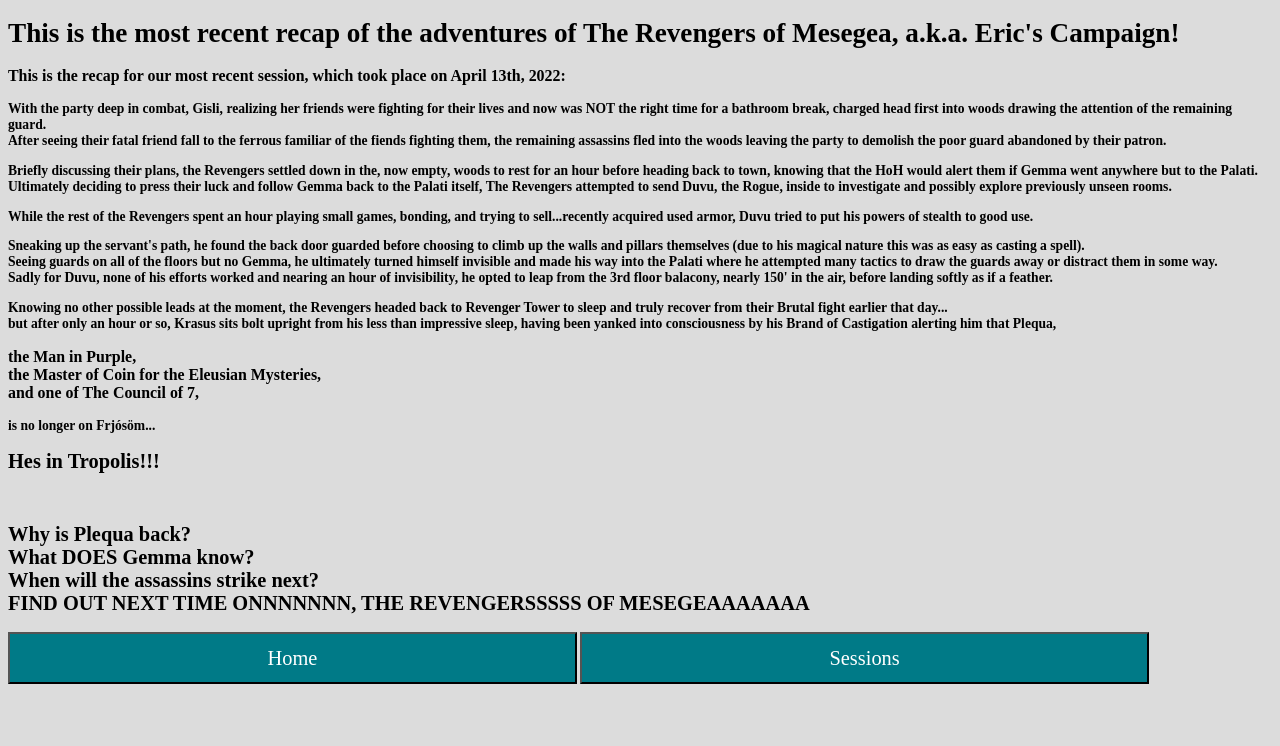
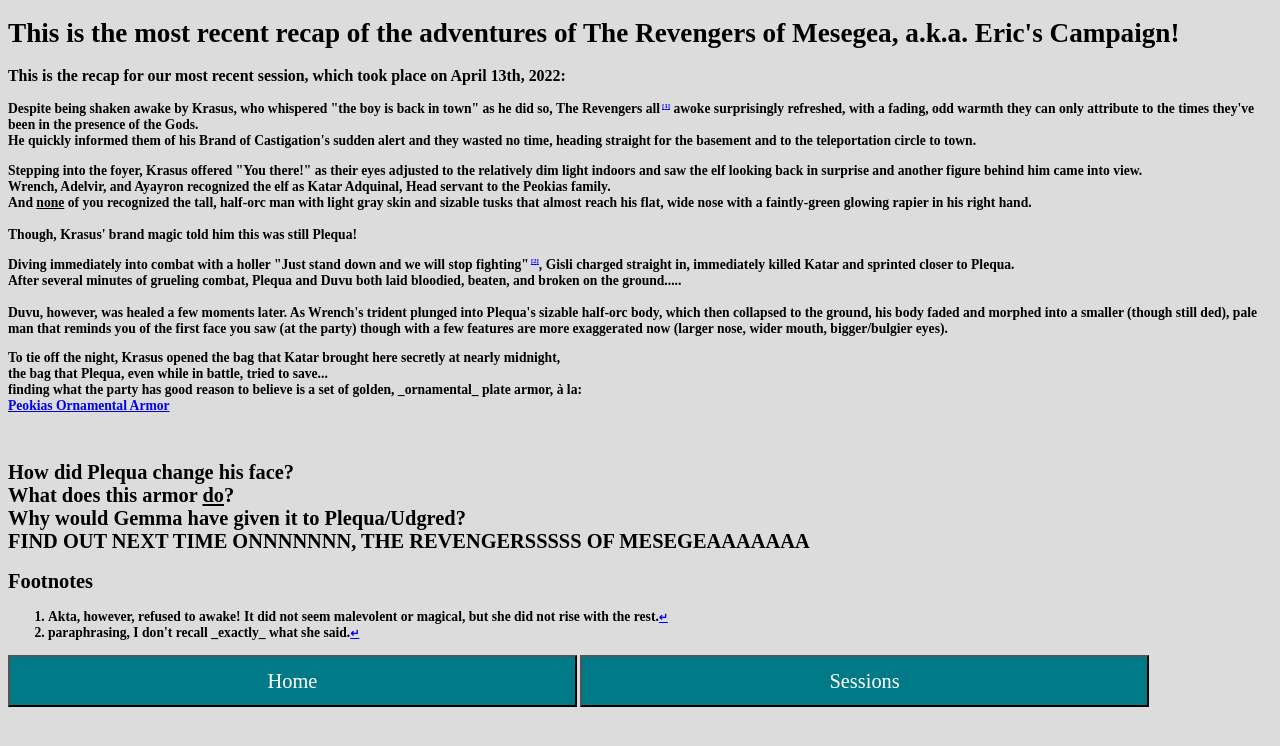
Before and after one commit to TheDiemer/resumeSite, a Flask app: page /last in a window 1280 px wide. Shown: the top 746 px of the page. Run offline with Flask 2, Linux system fonts and the light colour scheme.

Commit message:
docs(recap/sessions): updated Most things for the last recap and moved former to sessions

```diff
--- a/dnd/static/css/details.css
+++ b/dnd/static/css/details.css
@@ -3,7 +3,64 @@ body {
   font-family: "sans-serif";
   font-weight: bold;
   font-size: 1.5em;
+  /**
+   * this is for a footnote counter wherever I want it
+   */
+  counter-reset: footnotes;
 }
+/**
+ * Below section is Just for footnote counting
+ */
+/**
+ * Inline footnotes references
+ * 1. Increment the counter at each new reference
+ * 2. Reset link styles to make it appear like regular text
+ */
+a[aria-describedby="footnote-label"] {
+  counter-increment: footnotes; /* 1 */
+  text-decoration: none; /* 2 */
+  color: inherit; /* 2 */
+  cursor: default; /* 2 */
+  outline: none; /* 2 */
+}
+
+/**
+ * Actual numbered references
+ * 1. Display the current state of the counter (e.g. `[1]`)
+ * 2. Align text as superscript
+ * 3. Make the number smaller (since it's superscript)
+ * 4. Slightly offset the number from the text
+ * 5. Reset link styles on the number to show it's usable
+ */
+a[aria-describedby="footnote-label"]::after {
+  content: '[' counter(footnotes) ']'; /* 1 */
+  vertical-align: super; /* 2 */
+  font-size: 0.5em; /* 3 */
+  margin-left: 2px; /* 4 */
+  color: blue; /* 5 */
+  text-decoration: underline; /* 5 */
+  cursor: pointer; /* 5 */
+}
+
+/**
+ * Resetting the default focused styles on the number
+ */
+a[aria-describedby="footnote-label"]:focus::after {
+  outline: thin dotted;
+  outline-offset: 2px;
+}
+
+[aria-label="Back to content"] {
+	font-size: 0.8em;
+}
+
+footer :target {
+	background: rgb(199, 48, 50)
+}
+/**
+ * end of footnote counting section
+ */
+
 .button {
   text-align: center;
   font-size: 1.5em;
--- a/dnd/templates/recap.html
+++ b/dnd/templates/recap.html
@@ -9,34 +9,40 @@
         <h1>This is the most recent recap of the adventures of The Revengers of Mesegea, a.k.a. Eric's Campaign!</h1>
         <h3>This is the recap for our most recent session, which took place on April 13th, 2022:</h3>
         <p>
-		<a>With the party deep in combat, Gisli, realizing her friends were fighting for their lives and now was NOT the right time for a bathroom break, charged head first into woods drawing the attention of the remaining guard.</a><br>
-		<a>After seeing their fatal friend fall to the ferrous familiar of the fiends fighting them, the remaining assassins fled into the woods leaving the party to demolish the poor guard abandoned by their patron.</a><br>
+		<a>Despite being shaken awake by Krasus, who whispered "the boy is back in town" as he did so, <a aria-describedby="footnote-label" href="#all" id="all-ref">The Revengers all</a> awoke surprisingly refreshed, with a fading, odd warmth they can only attribute to the times they've been in the presence of the Gods.</a><br>
+		<a>He quickly informed them of his Brand of Castigation's sudden alert and they wasted no time, heading straight for the basement and to the teleportation circle to town.</a><br>
 	</p><p>
-		<a>Briefly discussing their plans, the Revengers settled down in the, now empty, woods to rest for an hour before heading back to town, knowing that the HoH would alert them if Gemma went anywhere but to the Palati.</a><br>
-		<a>Ultimately deciding to press their luck and follow Gemma back to the Palati itself, The Revengers attempted to send Duvu, the Rogue, inside to investigate and possibly explore previously unseen rooms.</a><br>
+		<a>Stepping into the foyer, Krasus offered "You there!" as their eyes adjusted to the relatively dim light indoors and saw the elf looking back in surprise and another figure behind him came into view.</a><br>
+		<a>Wrench, Adelvir, and Ayayron recognized the elf as Katar Adquinal, Head servant to the Peokias family.</a><br>
+		<a>And <u>none</u> of you recognized the tall, half-orc man with light gray skin and sizable tusks that almost reach his flat, wide nose with a faintly-green glowing rapier in his right hand.</a><br><br>
+		<a>Though, Krasus' brand magic told him this was still Plequa!</a><br>
 	</p><p>
-		<a>While the rest of the Revengers spent an hour playing small games, bonding, and trying to sell...recently acquired used armor, Duvu tried to put his powers of stealth to good use.</a><br>
+		<a>Diving immediately into combat with a holler <a aria-describedby="footnote-label" href="#quote" id="quote-ref">"Just stand down and we will stop fighting"</a>, Gisli charged straight in, immediately killed Katar and sprinted closer to Plequa.</a><br>
+		<a>After several minutes of grueling combat, Plequa and Duvu both laid bloodied, beaten, and broken on the ground.....</a><br><br>
+		<a>Duvu, however, was healed a few moments later.</a>
+		<a>As Wrench's trident plunged into Plequa's sizable half-orc body, which then collapsed to the ground, his body faded and morphed into a smaller (though still ded), pale man that reminds you of the first face you saw (at the party) though with a few features are more exaggerated now (larger nose, wider mouth, bigger/bulgier eyes).</a><br>
 	</p><p>
-		<a>Sneaking up the servant's path, he found the back door guarded before choosing to climb up the walls and pillars themselves (due to his magical nature this was as easy as casting a spell).</a><br>
-		<a>Seeing guards on all of the floors but no Gemma, he ultimately turned himself invisible and made his way into the Palati where he attempted many tactics to draw the guards away or distract them in some way.</a><br>
-		<a>Sadly for Duvu, none of his efforts worked and nearing an hour of invisibility, he opted to leap from the 3rd floor balacony, nearly 150' in the air, before landing softly as if a feather.</a><br>
+	<a>To tie off the night, Krasus opened the bag that Katar brought here secretly at nearly midnight,</a><br>
+	<a>the bag that Plequa, even while in battle, tried to save...</a><br>
+	<a>finding what the party has good reason to believe is a set of golden, _ornamental_ plate armor, à la:<br>
+		<a href="{{ url_for('static', filename='Golden_Armor.png') }}">Peokias Ornamental Armor</a>
+	</a>
 	</p><p>
-
-		<a>Knowing no other possible leads at the moment, the Revengers headed back to Revenger Tower to sleep and truly recover from their Brutal fight earlier that day...</a><br>
-		<a>but after only an hour or so, Krasus sits bolt upright from his less than impressive sleep, having been yanked into consciousness by his Brand of Castigation alerting him that Plequa,</a>
-		<h3>the Man in Purple,<br>
-		the Master of Coin for the Eleusian Mysteries,<br>
-		and one of The Council of 7,<br></h3>
-		<a>is no longer on Frjósöm...</a>
-		<h2>Hes in Tropolis!!!</h2>
 	</p>
         <br>
 	<p>
-		<h2>Why is Plequa back?<br>
-		What DOES Gemma know?<br>
-		When will the assassins strike next?<br>
+		<h2>How did Plequa change his face?<br>
+		What does this armor <u>do</u>?<br>
+		Why would Gemma have given it to Plequa/Udgred?<br>
 		FIND OUT NEXT TIME ONNNNNNN, THE REVENGERSSSSS OF MESEGEAAAAAAA</h2>
 	</p>
+	<footer>
+		<h2 id="footnote-label">Footnotes</h2>
+		<ol>
+			<li id="all">Akta, however, refused to awake! It did not seem malevolent or magical, but she did not rise with the rest.<a href="#all-ref" aria-label="Back to content">↵</a></li>
+			<li id="quote">paraphrasing, I don't recall _exactly_ what she said.<a href="#quote-ref" aria-label="Back to content">↵</a></li>
+		</ol>
+	</footer>
 	<button class="button" id="home" onclick="window.location.href = '/dnd/'" onmouseover="" style="cursor: pointer;">Home</button>
 	<button class="button" id="home" onclick="window.location.href = '/dnd/sessions'" onmouseover="" style="cursor: pointer;">Sessions</button>
     </body>
```
Also changed, not shown: dnd/templates/sessions.html (+17 -0 lines), dnd/static/Golden_Armor.png (added).
